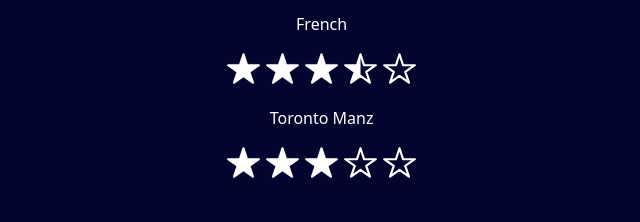
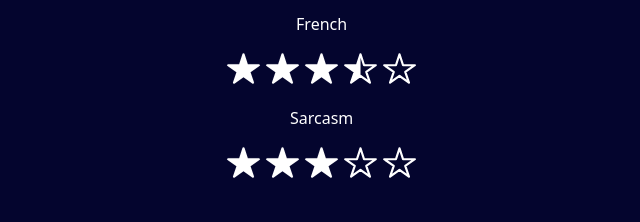
Before and after one commit to aarush-modi/website, a plain HTML site: page index.html in a window 1280 px wide. Shown: the part 2297-2519 px from the top of the page, 632-1272 px from the left. Drawn offline with nearby package versions, Linux system fonts and the light colour scheme.

Commit message:
Update index.html

```diff
--- a/index.html
+++ b/index.html
@@ -105,7 +105,7 @@
             </div>
 
             <div class = "stars">
-                <p>Toronto Manz</p>
+                <p>Sarcasm</p>
                 <ion-icon name="star"></ion-icon>
                 <ion-icon name="star"></ion-icon>
                 <ion-icon name="star"></ion-icon>
```
